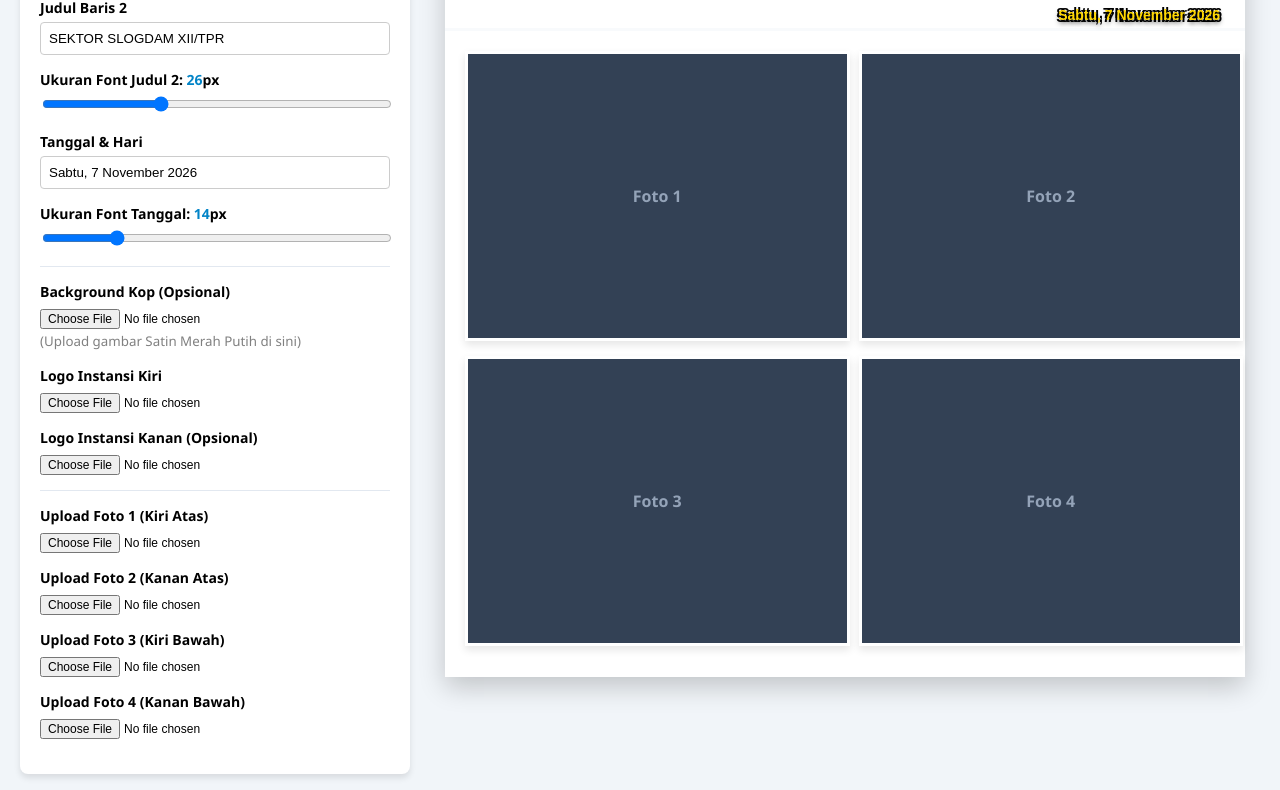
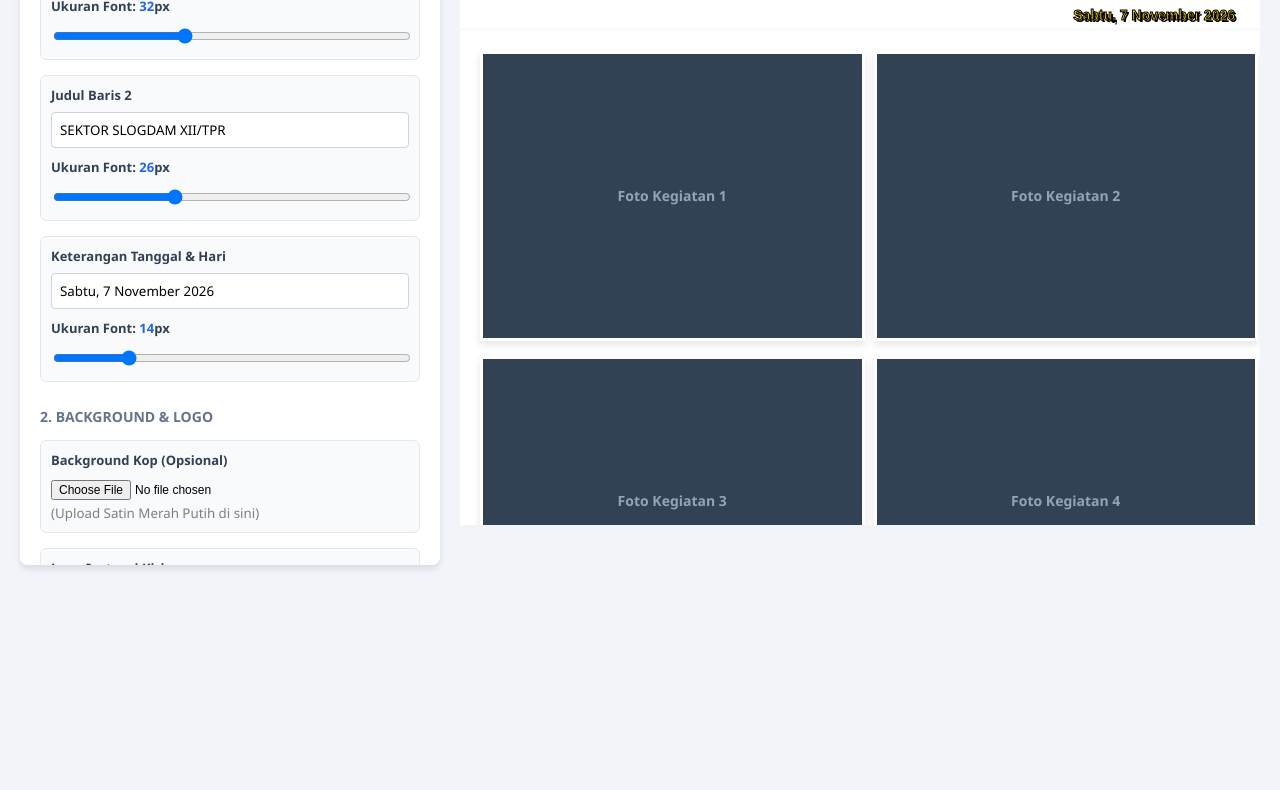
Before and after one commit to hamdamnawawi23-creator/foto-grid-slogdam, a plain HTML site: page index.html in a window 1280 px wide. Shown: the part 215-1005 px from the top of the page. After the commit the page ends 800 px from the top, so only its background shows below. Drawn offline with nearby package versions, Linux system fonts and the light colour scheme.

Commit message:
Update index.html

```diff
--- a/index.html
+++ b/index.html
@@ -20,34 +20,50 @@
             gap: 20px;
         }
         .sidebar {
-            width: 350px;
+            width: 380px; /* Diperlebar sedikit agar muat banyak opsi */
             background: white;
             padding: 20px;
             border-radius: 8px;
             box-shadow: 0 4px 6px rgba(0,0,0,0.1);
-            height: fit-content;
+            height: 90vh; /* Tinggi menyesuaikan layar */
+            overflow-y: auto; /* Bisa di-scroll */
         }
+
+        /* Custom Scrollbar untuk Sidebar */
+        .sidebar::-webkit-scrollbar { width: 8px; }
+        .sidebar::-webkit-scrollbar-track { background: #f1f1f1; border-radius: 4px; }
+        .sidebar::-webkit-scrollbar-thumb { background: #cbd5e1; border-radius: 4px; }
+        .sidebar::-webkit-scrollbar-thumb:hover { background: #94a3b8; }
+
         .main-content {
             flex: 1;
             display: flex;
             flex-direction: column;
             align-items: center;
+            overflow-y: auto;
+            height: 90vh;
         }
         .form-group {
             margin-bottom: 15px;
+            background: #f8fafc;
+            padding: 10px;
+            border-radius: 6px;
+            border: 1px solid #e2e8f0;
         }
         .form-group label {
             display: block;
-            font-weight: bold;
-            margin-bottom: 5px;
-            font-size: 14px;
+            font-weight: 600;
+            margin-bottom: 8px;
+            font-size: 13px;
+            color: #334155;
         }
         .form-group input[type="text"], .form-group select {
             width: 100%;
             padding: 8px;
-            border: 1px solid #ccc;
+            border: 1px solid #cbd5e1;
             border-radius: 4px;
             box-sizing: border-box;
+            font-family: inherit;
         }
         .form-group input[type="file"] {
             font-size: 12px;
@@ -55,15 +71,16 @@
         }
         .slider {
             width: 100%;
+            margin-top: 5px;
         }
         .font-size-val {
-            color: #0284c7;
+            color: #2563eb;
             font-weight: bold;
         }
 
         /* Kertas Laporan */
         .report-paper {
-            width: 800px; /* Ukuran standar landscape */
+            width: 800px;
             background: white;
             box-shadow: 0 10px 25px rgba(0,0,0,0.2);
             position: relative;
@@ -74,7 +91,8 @@
         .header {
             position: relative;
             width: 100%;
-            height: 160px; /* Tinggi proporsional */
+            height: 160px;
+            /* Default background merah putih standar */
             background: linear-gradient(to bottom, #d32f2f 50%, #ffffff 50%);
             background-size: cover;
             background-position: center;
@@ -91,30 +109,27 @@
             flex-direction: column;
             align-items: center;
             justify-content: center;
-            width: 60%;
+            width: 70%; /* Diperlebar agar teks panjang tidak menabrak logo */
         }
 
-        /* Gaya Teks Kuning Border Hitam (Standar Militer) */
+        /* Gaya Teks Kuning Border Hitam (Lebih Rapi & Tajam) */
         .text-military {
             color: #FFD700;
             font-weight: 900;
             font-family: Arial, sans-serif;
             text-transform: uppercase;
             letter-spacing: 1px;
-            /* Border luar (stroke) hitam tebal & bayangan */
-            text-shadow:
-                -2px -2px 0 #000,
-                 2px -2px 0 #000,
-                -2px  2px 0 #000,
-                 2px  2px 0 #000,
-                 0px  3px 5px rgba(0,0,0,0.8);
+            /* Kombinasi webkit-stroke & bayangan tebal solid untuk outline yang tajam */
+            -webkit-text-stroke: 1.5px black;
+            text-shadow: 3px 3px 0 #000,
+                         4px 4px 5px rgba(0,0,0,0.7);
         }
 
         /* Baris 1 Wajib 1 Baris */
         #previewJudul1 {
             white-space: nowrap;
             font-size: 32px; /* Default */
-            margin-bottom: 5px;
+            margin-bottom: 2px;
         }
         #previewJudul2 {
             font-size: 26px; /* Default */
@@ -123,19 +138,23 @@
         /* Logo Position */
         .logo-kiri {
             position: absolute;
-            left: 25px;
+            left: 20px;
             top: 50%;
             transform: translateY(-50%);
             height: 110px;
             z-index: 10;
+            max-width: 110px;
+            object-fit: contain;
         }
         .logo-kanan {
             position: absolute;
-            right: 25px;
+            right: 20px;
             top: 50%;
             transform: translateY(-50%);
             height: 110px;
             z-index: 10;
+            max-width: 110px;
+            object-fit: contain;
         }
 
         /* Tanggal di Kanan Bawah Header */
@@ -149,18 +168,24 @@
             font-size: 14px; /* Default */
             text-transform: none;
             letter-spacing: 0px;
+            /* Stroke untuk tanggal agak ditipiskan supaya terbaca jelas */
+            -webkit-text-stroke: 1px black;
+            text-shadow: 2px 2px 0 #000;
         }
 
-        /* Grid Foto */
+        /* Grid Foto Dinamis */
         .grid-container {
             display: grid;
-            grid-template-columns: 1fr 1fr; /* 2 Kolom */
             gap: 15px;
             padding: 20px;
+            /* Default 2 kolom untuk 4 foto */
+            grid-template-columns: 1fr 1fr;
         }
+
         .photo-box {
             background-color: #334155;
             width: 100%;
+            /* Aspek rasio lanskap standar */
             aspect-ratio: 4/3;
             background-size: cover;
             background-position: center;
@@ -171,6 +196,25 @@
             align-items: center;
             color: #94a3b8;
             font-weight: bold;
+            font-size: 14px;
+        }
+
+        /* Container Upload Dinamis */
+        #dynamicUploadContainer {
+            border: 1px dashed #cbd5e1;
+            padding: 10px;
+            border-radius: 6px;
+            margin-top: 10px;
+        }
+        .dynamic-photo-input {
+            margin-bottom: 10px;
+            padding-bottom: 10px;
+            border-bottom: 1px solid #f1f5f9;
+        }
+        .dynamic-photo-input:last-child {
+            border-bottom: none;
+            margin-bottom: 0;
+            padding-bottom: 0;
         }
 
         .btn-download {
@@ -184,6 +228,7 @@
             cursor: pointer;
             margin-bottom: 20px;
             box-shadow: 0 4px 6px rgba(22, 163, 74, 0.3);
+            width: 800px;
         }
         .btn-download:hover { background: #15803d; }
     </style>
@@ -192,41 +237,38 @@
 
     <!-- Panel Pengaturan -->
     <div class="sidebar">
-        <h2 style="margin-top: 0; font-size: 18px; color: var(--primary);">⚙️ Pengaturan Laporan</h2>
+        <h2 style="margin-top: 0; font-size: 18px; color: var(--primary); text-align: center; border-bottom: 2px solid #e2e8f0; padding-bottom: 10px;">⚙️ Pengaturan Laporan</h2>
+
+        <!-- TEKS & KOP -->
+        <h3 style="font-size: 14px; color: #64748b; margin-top: 20px;">1. TEKS & KOP LAPORAN</h3>
 
         <div class="form-group">
             <label>Judul Baris 1</label>
             <input type="text" id="inputJudul1" value="DOKUMENTASI PEMBERSIHAN">
-        </div>
-        <div class="form-group">
-            <label>Ukuran Font Judul 1: <span id="valSize1" class="font-size-val">32</span>px</label>
+            <label style="margin-top: 10px;">Ukuran Font: <span id="valSize1" class="font-size-val">32</span>px</label>
             <input type="range" id="sizeJudul1" class="slider" min="16" max="60" value="32">
         </div>
 
         <div class="form-group">
             <label>Judul Baris 2</label>
             <input type="text" id="inputJudul2" value="SEKTOR SLOGDAM XII/TPR">
-        </div>
-        <div class="form-group">
-            <label>Ukuran Font Judul 2: <span id="valSize2" class="font-size-val">26</span>px</label>
+            <label style="margin-top: 10px;">Ukuran Font: <span id="valSize2" class="font-size-val">26</span>px</label>
             <input type="range" id="sizeJudul2" class="slider" min="14" max="50" value="26">
         </div>
 
         <div class="form-group">
-            <label>Tanggal & Hari</label>
+            <label>Keterangan Tanggal & Hari</label>
             <input type="text" id="inputTanggal" value="Sabtu, 7 November 2026">
-        </div>
-        <div class="form-group">
-            <label>Ukuran Font Tanggal: <span id="valSizeTgl" class="font-size-val">14</span>px</label>
+            <label style="margin-top: 10px;">Ukuran Font: <span id="valSizeTgl" class="font-size-val">14</span>px</label>
             <input type="range" id="sizeTanggal" class="slider" min="10" max="30" value="14">
         </div>
 
-        <hr style="border: 0; border-top: 1px solid #e2e8f0; margin: 15px 0;">
-
+        <!-- GAMBAR KOP -->
+        <h3 style="font-size: 14px; color: #64748b; margin-top: 25px;">2. BACKGROUND & LOGO</h3>
         <div class="form-group">
             <label>Background Kop (Opsional)</label>
             <input type="file" id="inputBg" accept="image/*">
-            <small style="color: gray;">(Upload gambar Satin Merah Putih di sini)</small>
+            <small style="color: gray; display:block; margin-top:4px;">(Upload Satin Merah Putih di sini)</small>
         </div>
         <div class="form-group">
             <label>Logo Instansi Kiri</label>
@@ -237,29 +279,28 @@
             <input type="file" id="inputLogoKanan" accept="image/*">
         </div>
 
-        <hr style="border: 0; border-top: 1px solid #e2e8f0; margin: 15px 0;">
+        <!-- GRID FOTO -->
+        <h3 style="font-size: 14px; color: #64748b; margin-top: 25px;">3. LAYOUT & JUMLAH FOTO</h3>
+        <div class="form-group">
+            <label>Pilih Jumlah Foto / Grid</label>
+            <select id="gridSelector" onchange="generateGrid()">
+                <option value="1">1 Foto (Penuh)</option>
+                <option value="2">2 Foto (Berdampingan)</option>
+                <option value="3">3 Foto (1 Atas, 2 Bawah)</option>
+                <option value="4" selected>4 Foto (Grid 2x2 - Standar)</option>
+                <option value="6">6 Foto (Grid 2 Kolom x 3 Baris)</option>
+                <option value="8">8 Foto (Grid 2 Kolom x 4 Baris)</option>
+            </select>
+        </div>
 
-        <div class="form-group">
-            <label>Upload Foto 1 (Kiri Atas)</label>
-            <input type="file" id="inputFoto1" accept="image/*">
-        </div>
-        <div class="form-group">
-            <label>Upload Foto 2 (Kanan Atas)</label>
-            <input type="file" id="inputFoto2" accept="image/*">
-        </div>
-        <div class="form-group">
-            <label>Upload Foto 3 (Kiri Bawah)</label>
-            <input type="file" id="inputFoto3" accept="image/*">
-        </div>
-        <div class="form-group">
-            <label>Upload Foto 4 (Kanan Bawah)</label>
-            <input type="file" id="inputFoto4" accept="image/*">
+        <div id="dynamicUploadContainer">
+            <!-- Input file foto akan di-generate otomatis di sini oleh JavaScript -->
         </div>
     </div>
 
     <!-- Area Pratinjau Kertas -->
     <div class="main-content">
-        <button class="btn-download" onclick="downloadReport()">📥 Unduh Laporan (JPG)</button>
+        <button class="btn-download" onclick="downloadReport()">📥 Unduh Laporan (JPG Resolusi Tinggi)</button>
 
         <div class="report-paper" id="reportArea">
             <!-- Header (Merah Putih) -->
@@ -279,12 +320,9 @@
                 </div>
             </div>
 
-            <!-- Grid Foto -->
-            <div class="grid-container">
-                <div class="photo-box" id="boxFoto1">Foto 1</div>
-                <div class="photo-box" id="boxFoto2">Foto 2</div>
-                <div class="photo-box" id="boxFoto3">Foto 3</div>
-                <div class="photo-box" id="boxFoto4">Foto 4</div>
+            <!-- Grid Foto Pratinjau -->
+            <div class="grid-container" id="gridContainerPreview">
+                <!-- Kotak foto akan di-generate otomatis di sini -->
             </div>
         </div>
     </div>
@@ -309,8 +347,8 @@
             document.getElementById('valSizeTgl').innerText = e.target.value;
         });
 
-        // Image Upload Handlers
-        function handleImageUpload(inputId, targetId, isBackground = false) {
+        // Image Upload Handler untuk Header/Kop
+        function handleHeaderUpload(inputId, targetId, isBackground = false) {
             document.getElementById(inputId).addEventListener('change', function(e) {
                 const file = e.target.files[0];
                 if (file) {
@@ -318,17 +356,12 @@
                     reader.onload = function(event) {
                         const targetElement = document.getElementById(targetId);
                         if (isBackground) {
-                            targetElement.style.backgroundImage = `url(${event.target.result})`;
-                            // Hapus gradien merah putih bawaan jika gambar dimasukkan
                             targetElement.style.background = `url(${event.target.result})`;
                             targetElement.style.backgroundSize = 'cover';
                             targetElement.style.backgroundPosition = 'center';
-                        } else if (targetElement.tagName === 'IMG') {
+                        } else {
                             targetElement.src = event.target.result;
                             targetElement.style.display = 'block';
-                        } else {
-                            targetElement.style.backgroundImage = `url(${event.target.result})`;
-                            targetElement.innerText = ''; // Hilangkan teks placeholder
                         }
                     }
                     reader.readAsDataURL(file);
@@ -336,21 +369,88 @@
             });
         }
 
-        // Setup Event Listeners for Images
-        handleImageUpload('inputBg', 'headerContainer', true);
-        handleImageUpload('inputLogoKiri', 'logoKiriPreview');
-        handleImageUpload('inputLogoKanan', 'logoKananPreview');
-        handleImageUpload('inputFoto1', 'boxFoto1');
-        handleImageUpload('inputFoto2', 'boxFoto2');
-        handleImageUpload('inputFoto3', 'boxFoto3');
-        handleImageUpload('inputFoto4', 'boxFoto4');
+        handleHeaderUpload('inputBg', 'headerContainer', true);
+        handleHeaderUpload('inputLogoKiri', 'logoKiriPreview');
+        handleHeaderUpload('inputLogoKanan', 'logoKananPreview');
+
+        // Fungsi Dinamis Generate Grid & Tombol Upload
+        function generateGrid() {
+            const count = parseInt(document.getElementById('gridSelector').value);
+            const uploadContainer = document.getElementById('dynamicUploadContainer');
+            const gridPreview = document.getElementById('gridContainerPreview');
+
+            uploadContainer.innerHTML = '';
+            gridPreview.innerHTML = '';
+
+            // Atur kolom CSS grid berdasarkan jumlah foto
+            if (count === 1) {
+                gridPreview.style.gridTemplateColumns = '1fr';
+            } else if (count === 2 || count === 4 || count === 6 || count === 8) {
+                gridPreview.style.gridTemplateColumns = '1fr 1fr'; // 2 Kolom
+            } else if (count === 3) {
+                // Khusus 3 foto: Foto 1 besar di atas (2 kolom), Foto 2 & 3 di bawah
+                gridPreview.style.gridTemplateColumns = '1fr 1fr';
+            }
+
+            for (let i = 1; i <= count; i++) {
+                // 1. Buat elemen input file di sidebar
+                const uploadDiv = document.createElement('div');
+                uploadDiv.className = 'dynamic-photo-input form-group';
+                uploadDiv.style.background = 'transparent';
+                uploadDiv.style.border = 'none';
+                uploadDiv.style.padding = '0';
+
+                const label = document.createElement('label');
+                label.innerText = `Ganti Foto #${i}`;
+
+                const input = document.createElement('input');
+                input.type = 'file';
+                input.accept = 'image/*';
+                input.id = `inputFoto${i}`;
+
+                uploadDiv.appendChild(label);
+                uploadDiv.appendChild(input);
+                uploadContainer.appendChild(uploadDiv);
+
+                // 2. Buat elemen kotak foto di pratinjau kertas
+                const photoBox = document.createElement('div');
+                photoBox.className = 'photo-box';
+                photoBox.id = `boxFoto${i}`;
+                photoBox.innerText = `Foto Kegiatan ${i}`;
+
+                // Aturan khusus grid ganjil (misal 3 foto)
+                if (count === 3 && i === 1) {
+                    photoBox.style.gridColumn = '1 / span 2'; // Menempati 2 kolom
+                    photoBox.style.aspectRatio = '21/9'; // Lebih lebar
+                }
+
+                gridPreview.appendChild(photoBox);
+
+                // 3. Pasang Event Listener agar saat diupload, foto langsung muncul
+                input.addEventListener('change', function(e) {
+                    const file = e.target.files[0];
+                    if (file) {
+                        const reader = new FileReader();
+                        reader.onload = function(event) {
+                            const targetBox = document.getElementById(`boxFoto${i}`);
+                            targetBox.style.backgroundImage = `url(${event.target.result})`;
+                            targetBox.innerText = ''; // Hilangkan teks "Foto Kegiatan"
+                        }
+                        reader.readAsDataURL(file);
+                    }
+                });
+            }
+        }
+
+        // Panggil pertama kali saat halaman dimuat (Default 4 Foto)
+        generateGrid();
 
         // Download Function
         function downloadReport() {
             const reportArea = document.getElementById('reportArea');
             html2canvas(reportArea, { scale: 2 }).then(canvas => {
                 const link = document.createElement('a');
-                link.download = 'Laporan-Dokumentasi.jpg';
+                link.download = 'Dokumentasi-Slogdam-Grid.jpg';
                 link.href = canvas.toDataURL('image/jpeg', 0.9);
                 link.click();
             });
```
